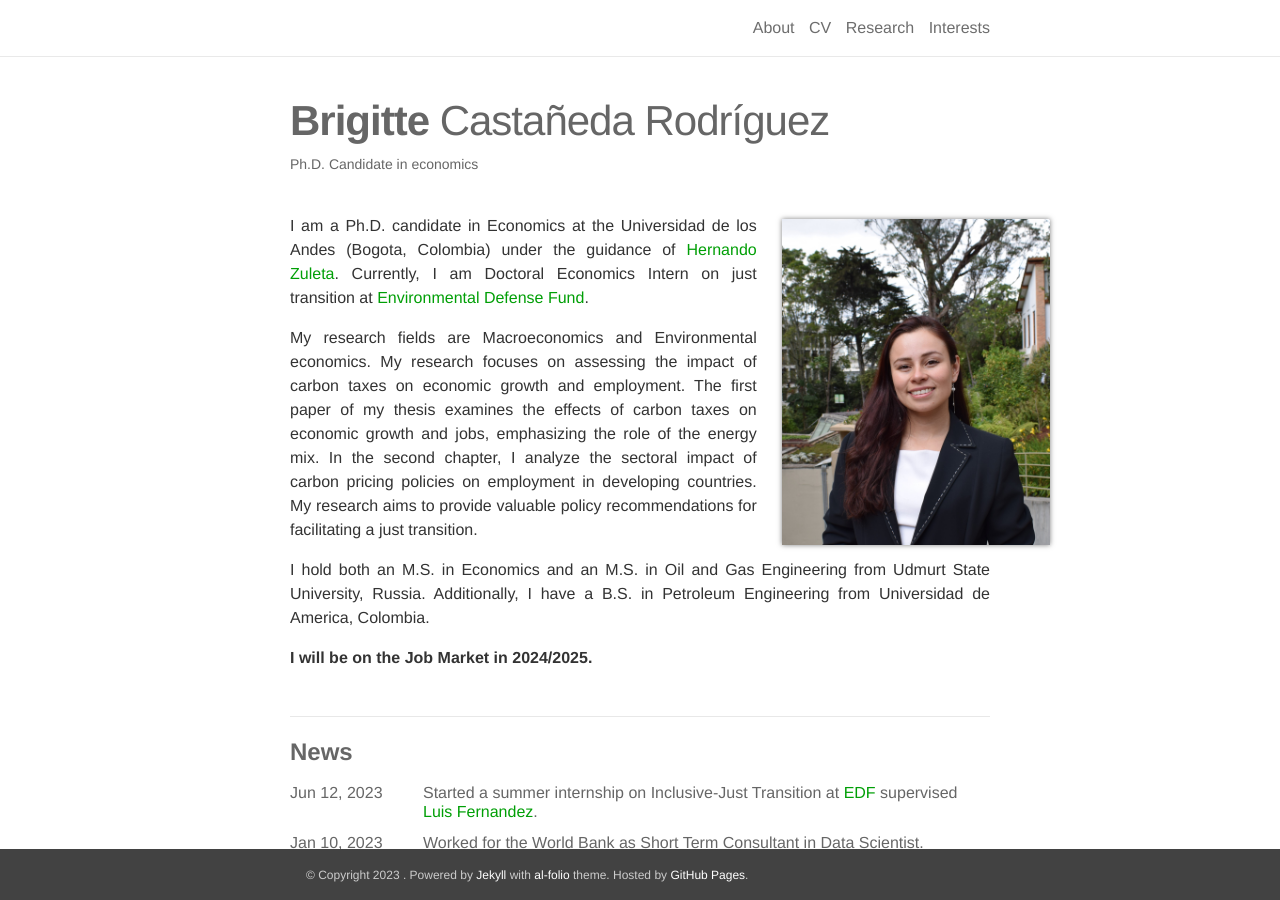
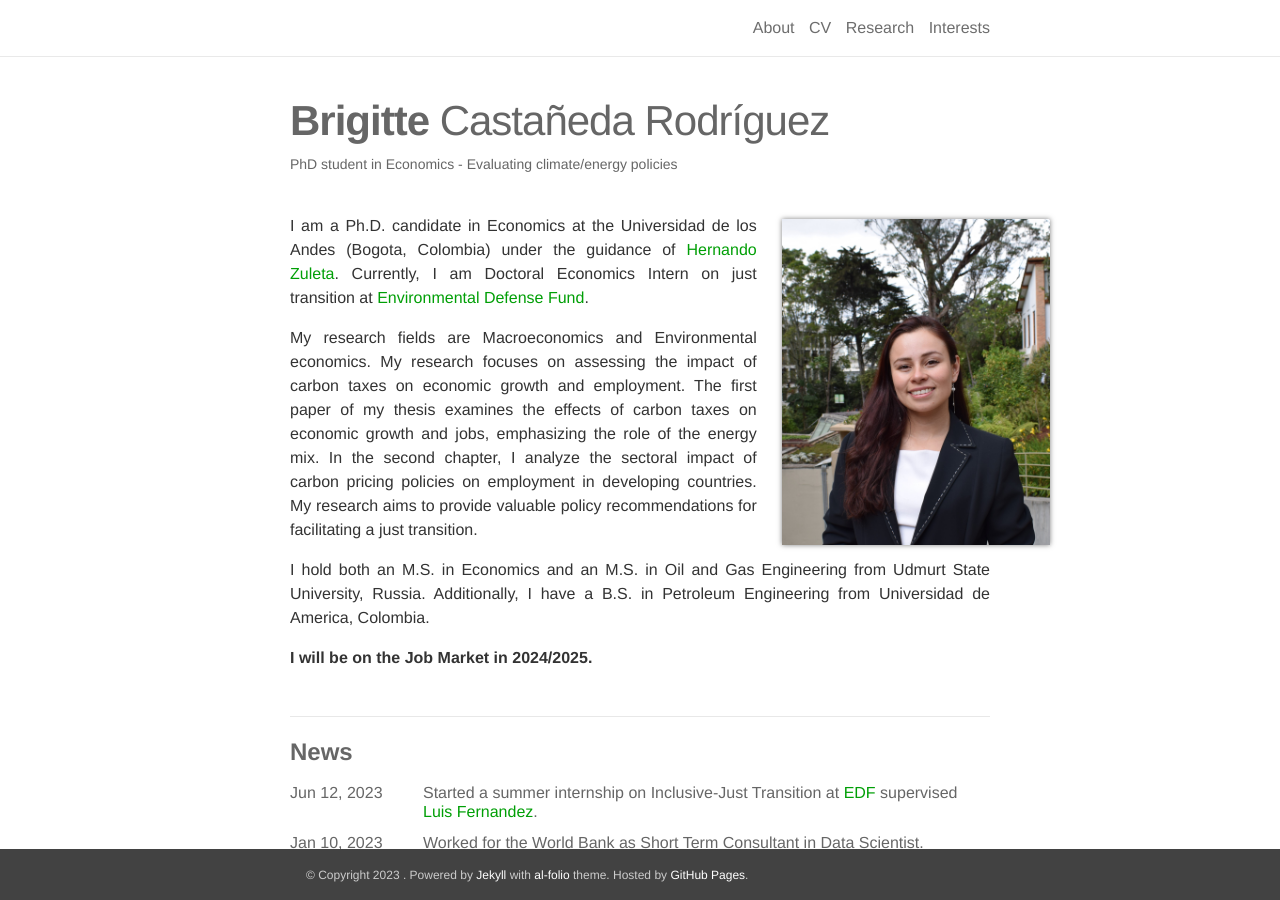
Before and after one commit to polanco-jaime/polanco-jaime.github.io, a Jekyll site: the page built from _pages/about.md, in a window 1280 px wide and 900 px high. Built offline with Jekyll 4.4.1, drawn with Linux system fonts in a browser that asks for light colours; nearby versions of some CDN libraries; some web fonts are replaced; comment, search, counter and statistics services are not loaded.

Commit message:
Update website about

```diff
--- a/_pages/about.md
+++ b/_pages/about.md
@@ -3,7 +3,7 @@
 permalink: /
 title: <strong>Brigitte</strong> Castañeda Rodríguez
 order: 1
-description: Ph.D. Candidate in economics <br/> #<blockquote2 class="warning" id="mymotto" title="Motto"><h5> 'Nothing is built on stone, all is built on sand; but we must build as if the sand were stone.' <br/> – Jorge Luis Borges</h5></blockquote2>
+description: PhD student in Economics - Evaluating climate/energy policies <br/> #<blockquote2 class="warning" id="mymotto" title="Motto"><h5> 'Nothing is built on stone, all is built on sand; but we must build as if the sand were stone.' <br/> – Jorge Luis Borges</h5></blockquote2>
 
 profile:
   align: right
```
